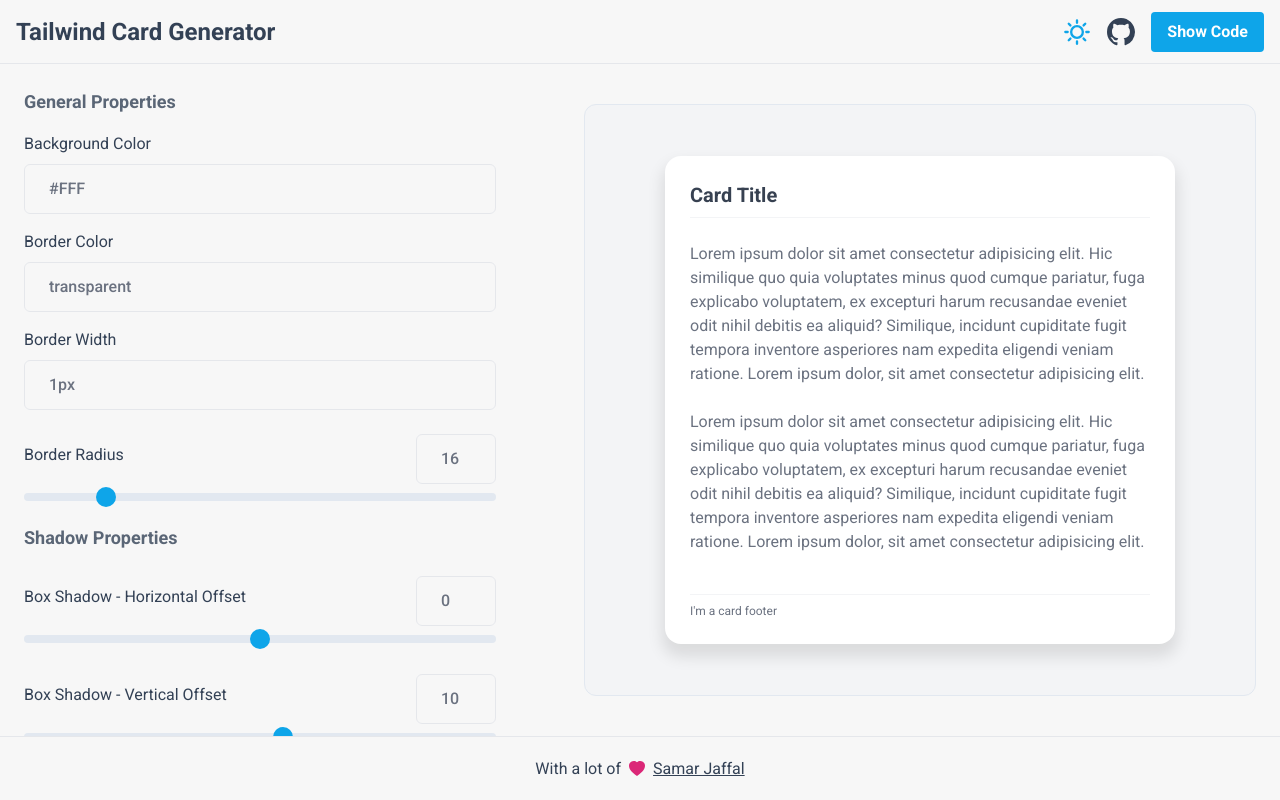
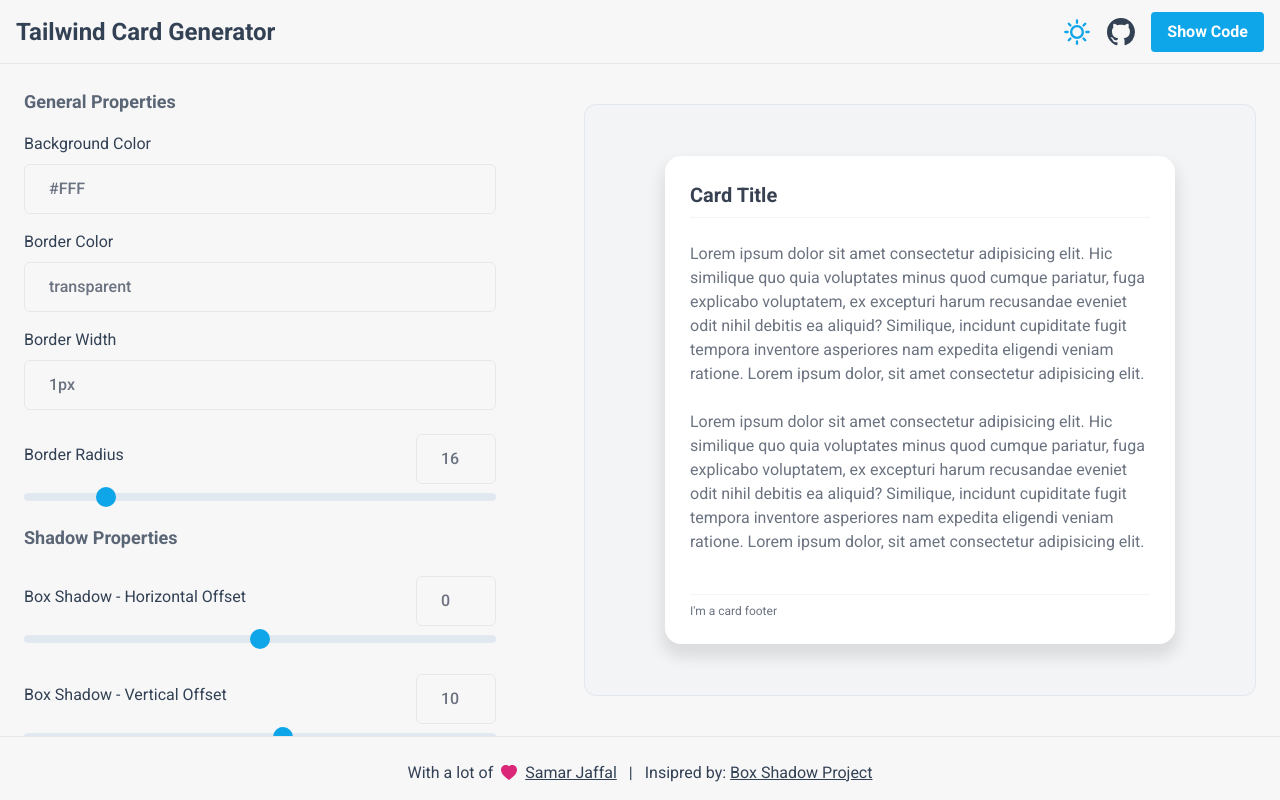
Before and after one commit to samarjaffal/tailwind-card-generator, a React (Vite) app: page / in a window 1280 px wide. Built offline with nearby package versions, Linux system fonts and the light colour scheme.

Commit message:
feat: improvements

```diff
--- a/src/App.tsx
+++ b/src/App.tsx
@@ -7,6 +7,11 @@ import { useState } from 'react'
 import type { Card as CardType } from '@tsTypes/Card'
 import { Nav } from '@components/Nav'
 
+/**
+ * React functional component for the main App.
+ *
+ * @return {JSX.Element} The main App component
+ */
 function App () {
   const [config, setConfig] = useState<CardType>(initCard)
 
@@ -33,8 +38,17 @@ function App () {
         </div>
       </main>
 
-      <footer className='flex justify-center p-6 border-t border-gray-200 dark:border-gray-600'>
-        <p className='flex items-center gap-x-2'>With a lot of <span><BsFillHeartFill className='text-pink-600' /></span> <a href='https://github.com/samarjaffal' target='_blank' rel='noreferrer' className='hover:text-sky-500 transition duration-300 underline'>Samar Jaffal</a></p>
+      <footer className='flex justify-center flex-wrap p-6 border-t border-gray-200 dark:border-gray-600 gap-x-3'>
+        <div>
+          <p className='flex items-center gap-x-2'>With a lot of
+            <span><BsFillHeartFill className='text-pink-600' /></span>
+            <a href='https://github.com/samarjaffal' target='_blank' rel='noreferrer' className='hover:text-sky-500 transition duration-300 underline'>Samar Jaffal</a>
+          </p>
+        </div>
+        <span> | </span>
+        <div>
+          <p>Insipred by: <a href='https://box-shadow.dev/' target='_blank' rel='noreferrer' className='hover:text-sky-500 transition duration-300 underline'>Box Shadow Project</a></p>
+        </div>
       </footer>
     </div>
   )
--- a/src/hooks/useTheme.ts
+++ b/src/hooks/useTheme.ts
@@ -1,20 +1,23 @@
 import { useEffect, useState } from 'react'
 
 type Theme = 'light' | 'dark' | 'auto'
+
+/**
+ * A custom hook to manage the theme of the application.
+ *
+ * @return {Object} An object containing the current theme and a function to toggle the theme.
+ */
 export const useTheme = () => {
-  const [theme, setTheme] = useState<Theme>('auto')
+  const [currentTheme, setCurrentTheme] = useState<Theme>('auto')
 
   useEffect(() => {
-    if (theme === 'light') {
-      document.documentElement.classList.remove('dark')
-    } else if (theme === 'dark' || (theme === 'auto' && window.matchMedia('(prefers-color-scheme: dark)').matches)) {
-      document.documentElement.classList.add('dark')
-    }
-  }, [theme])
+    const { classList } = document.documentElement
+    const prefersDarkScheme = window.matchMedia('(prefers-color-scheme: dark)').matches
 
-  const toggleTheme = () => {
-    setTheme(prevTheme => (prevTheme === 'light' ? 'dark' : 'light'))
-  }
+    classList.toggle('dark', currentTheme === 'dark' || (currentTheme === 'auto' && prefersDarkScheme))
+  }, [currentTheme])
 
-  return { theme, toggleTheme }
+  const toggleTheme = () => setCurrentTheme(currentTheme === 'light' ? 'dark' : 'light')
+
+  return { theme: currentTheme, toggleTheme }
 }
```
Also changed, not shown: src/components/Card/index.tsx (+7 -0 lines).
